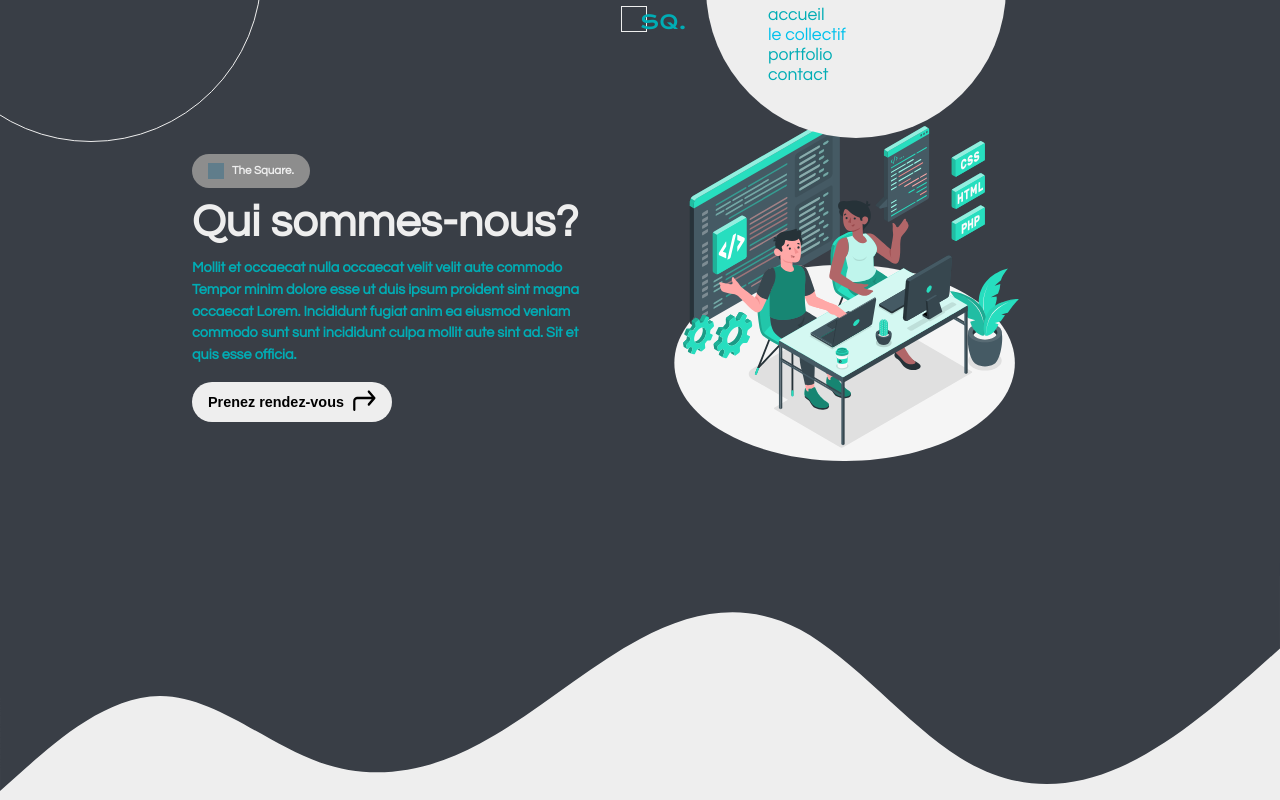
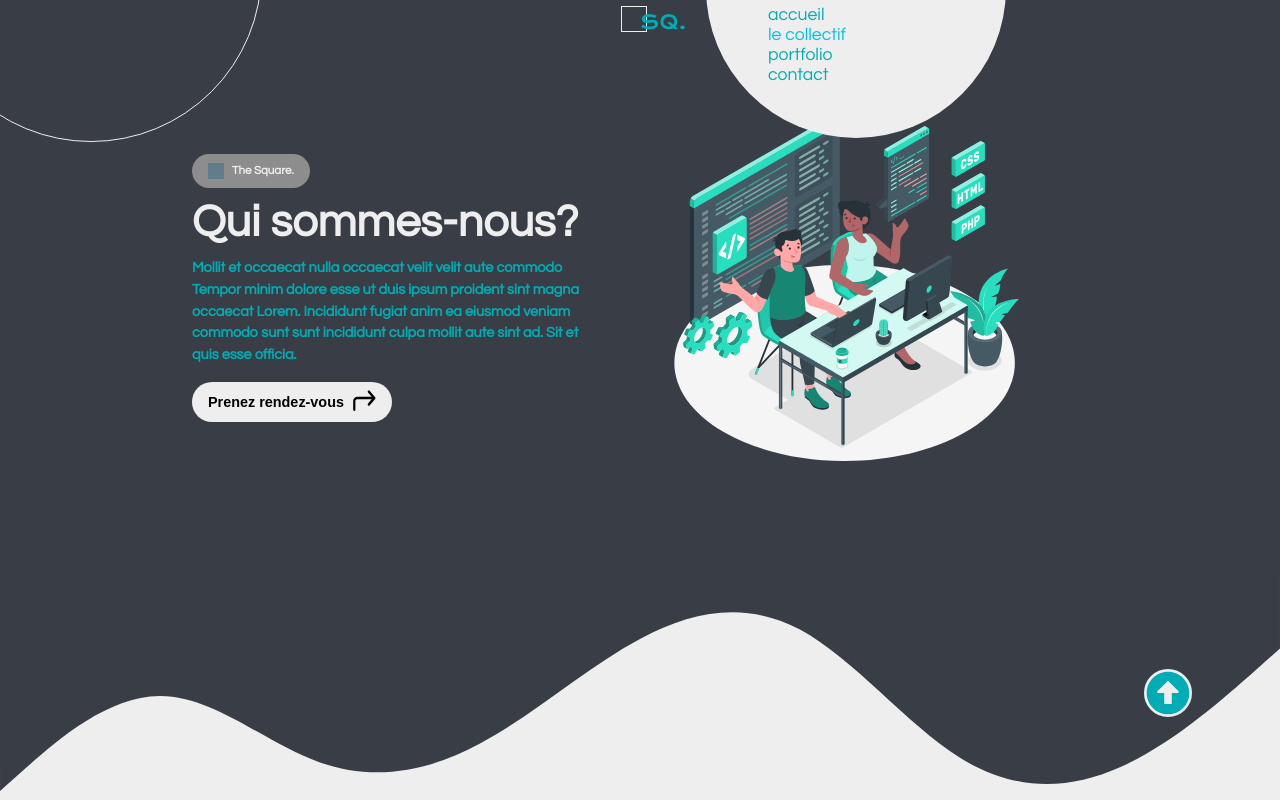
Before and after one commit to adrien-dubois/the-square, a React (Create React App) app: page /collectif in a window 1280 px wide. Shown: the top 800 px of the page. Built offline with nearby package versions, Linux system fonts and the light colour scheme.

Commit message:
[WIP]Scroll to top component

```diff
--- a/src/component/HeroSec/HeroSec.js
+++ b/src/component/HeroSec/HeroSec.js
@@ -15,7 +15,7 @@ import Team from '../../assets/img/team.svg';
 
 const HeroSec = () => {
   return (
-    <HeroSection>
+    <HeroSection id="home">
         <MainContent>
           <LeftBlock>
             <Topic>
--- a/src/pages/Collectif/Collectif.js
+++ b/src/pages/Collectif/Collectif.js
@@ -6,6 +6,7 @@ import Navigation from '../../component/Navigation/Navigation';
 import ServiceSec from '../../component/ServiceSec/ServiceSec';
 import TeamSec from '../../component/TeamSec/TeamSec';
 import Logo from '../../subcomponent/Logo';
+import ScrollToTop from '../../subcomponent/ScrollToTop';
 import { Collective } from './Collectif.elements';
 
 
@@ -19,6 +20,7 @@ const Collectif = () => {
       <ServiceSec />
       <TeamSec />
       <Footer />
+      <ScrollToTop />
     </Collective>
   );
 };
--- /dev/null
+++ b/src/subcomponent/ScrollToTop.js
@@ -0,0 +1,48 @@
+import React from 'react';
+import styled from 'styled-components';
+import { FaArrowAltCircleUp } from 'react-icons/fa';
+
+const Up = styled.div`
+    position: fixed;
+    right: 5.5rem;
+    bottom: 5rem;
+    cursor: pointer;
+
+    @media only Screen and (max-width: 48em) {
+        display: none;
+    }
+
+    svg {
+        width: 3rem;
+        height: 3rem;
+        background-color: var(--blanc-casse);
+        border-radius: 50%;
+        border: 2px solid var(--blanc-casse);
+        transition: transform .3s;
+
+        &:hover{
+            transform: scale(1.2);
+        }
+        &:active{
+            transform: scale(0.9);
+        }
+    }
+`;
+
+const ScrollToTop = () => {
+    const ScrollUp = () => {
+        const element = document.getElementById("home");
+        element.scrollIntoView({
+            behavior: "smooth",
+            block: "end",
+            inline: "nearest"
+        });
+    };
+  return (
+    <Up onClick={() => ScrollUp()} >
+        <FaArrowAltCircleUp fill='var(--teal-blue)' />
+    </Up>
+  );
+};
+
+export default ScrollToTop;
```
